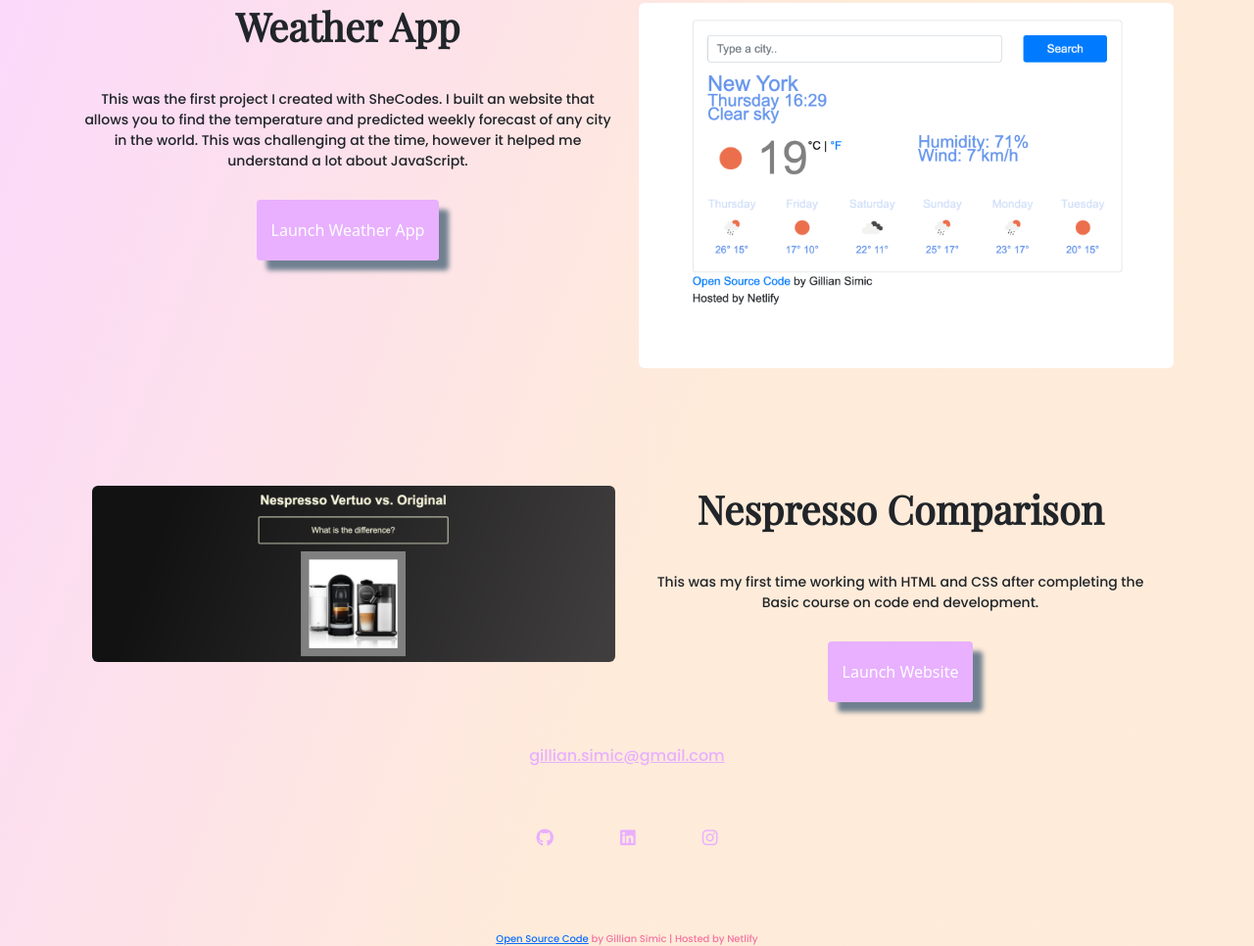
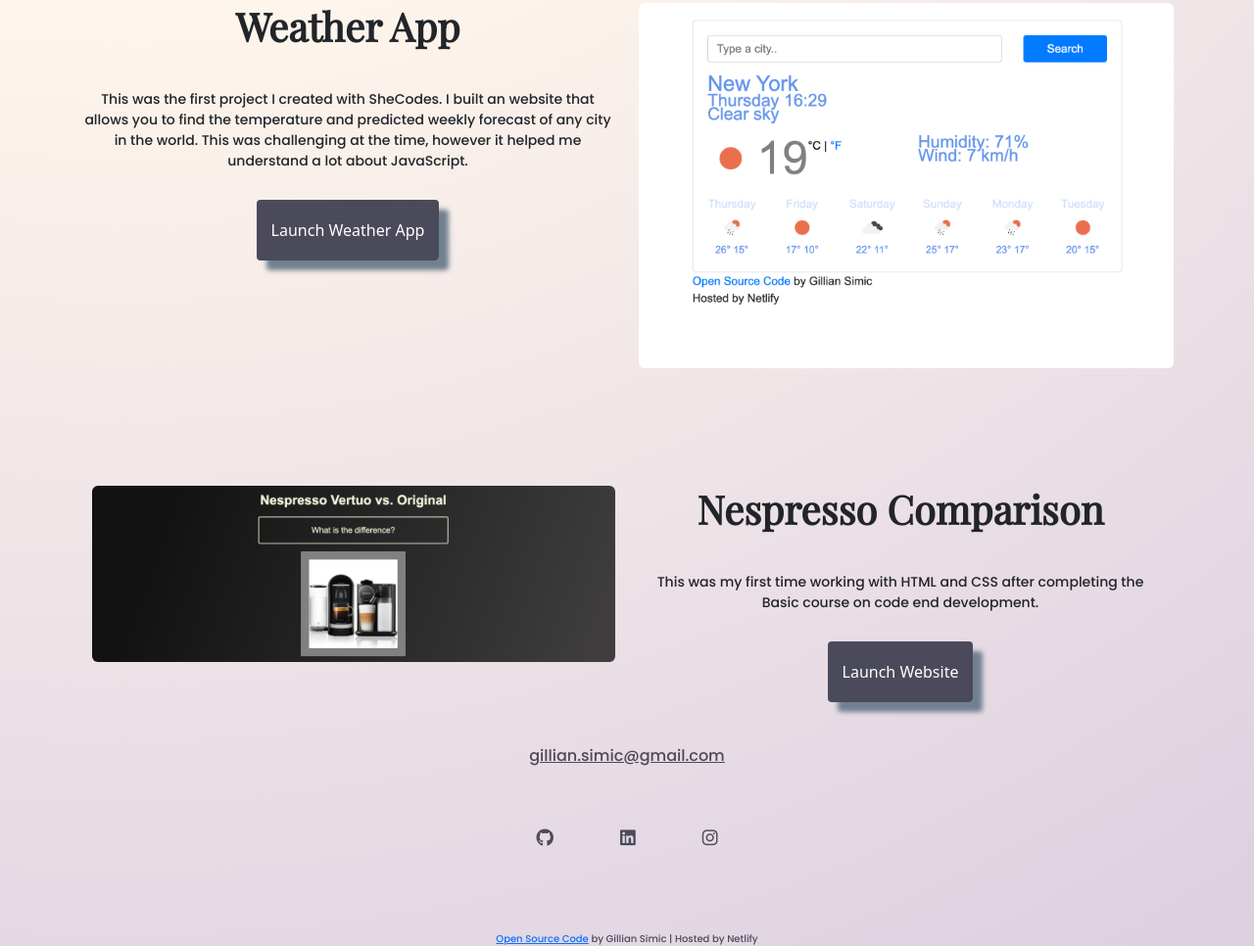
Before and after one commit to GSimic22/GSimic-Portfolio, a plain HTML site: page index.html in a window 1280 px wide. Shown: the part 1349-2315 px from the top of the page at 98% size. Drawn offline with nearby package versions, Linux system fonts and the light colour scheme.

Commit message:
changing colour scheme

```diff
--- a/styles/portfolio.css
+++ b/styles/portfolio.css
@@ -1,9 +1,6 @@
 body {
-  background: linear-gradient(
-    110.5deg,
-    rgba(248, 196, 249, 0.66) 22.8%,
-    rgba(253, 122, 4, 0.15) 64.6%
-  );
+
+ background: radial-gradient(circle at 10% 20%, rgb(255, 246, 236) 39.5%, rgba(100, 46, 122, 0.23) 100.2%);
 }
 
 h1 {
@@ -38,7 +35,7 @@ p {
   padding: 20px 15px;
   text-decoration: none;
   text-transform: capitalize;
-  background: #e8b0fe;
+  background: #4B4A5A;
   color: white;
    box-shadow: 10px 10px 5px slategrey;
 }
@@ -64,7 +61,7 @@ p {
 
 footer .email-link {
   font-family: "Poppins", sans-serif;
-  color: #e8b0fe;
+  color: #4B4A5A;
   display: block;
   margin:auto
 }
@@ -74,11 +71,7 @@ footer .email-link {
 }
 
 .navbar {
-  background: linear-gradient(
-    110.5deg,
-    rgba(248, 196, 249, 0.66) 22.8%,
-    rgba(253, 122, 4, 0.15) 64.6%
-  );
+ background: radial-gradient(circle at 10% 20%, rgb(255, 246, 236) 39.5%, rgba(100, 46, 122, 0.23) 100.2%);
   font-family: "Poppins", sans-serif;
 }
 
@@ -172,7 +165,7 @@ font-family: "Poppins", sans-serif;;
 .sourcecode {
   font-size: 10px;
    font-family: "Poppins", sans-serif;
-   color:#F673A1;
+   color:#4B4A5A;
    text-align: center;
    display: block;
 
@@ -181,7 +174,7 @@ font-family: "Poppins", sans-serif;;
 
 footer .social-links a {
   margin: 0 20px;
-  color:  #e8b0fe;
+  color:  #4B4A5A;
   padding: 10px 14px;
   border-radius: 50%;
   font-size: 18px;
@@ -193,5 +186,5 @@ footer .social-links a:hover {
 }
 
 .social-button {
-  color: #A969E1;
+  color: #4B4A5A;
 }
```
